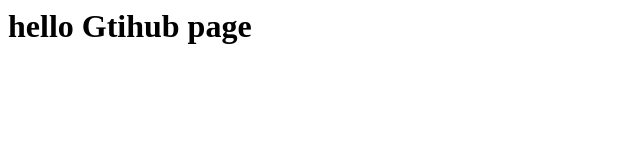
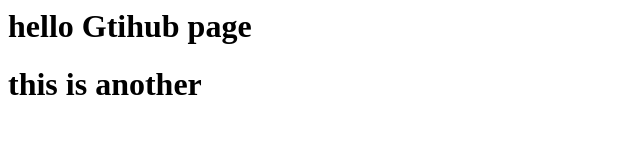
Before and after one commit to jonathan-jz/jonathan-jz.github, a plain HTML site: page index.html in a window 1280 px wide. Shown: the whole page, without its empty margins (0-640 px from the left). Drawn offline with Linux system fonts and the light colour scheme.

Commit message:
Update index.html

```diff
--- a/index.html
+++ b/index.html
@@ -1 +1,2 @@
-<H1>hello Gtihub page</H1>
+<H1> hello Gtihub page</H1>
+<H1>this is another</H1>
```
